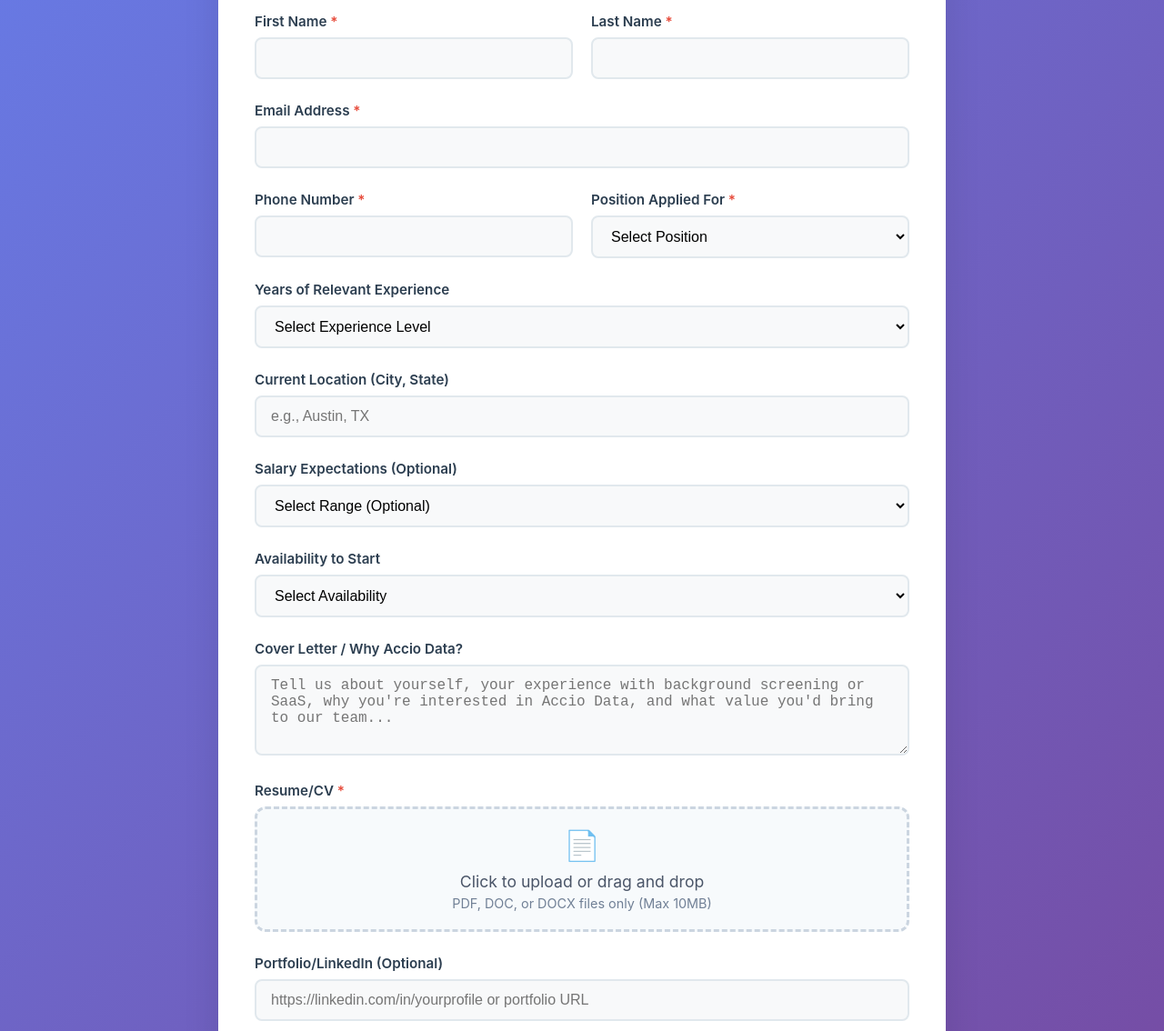
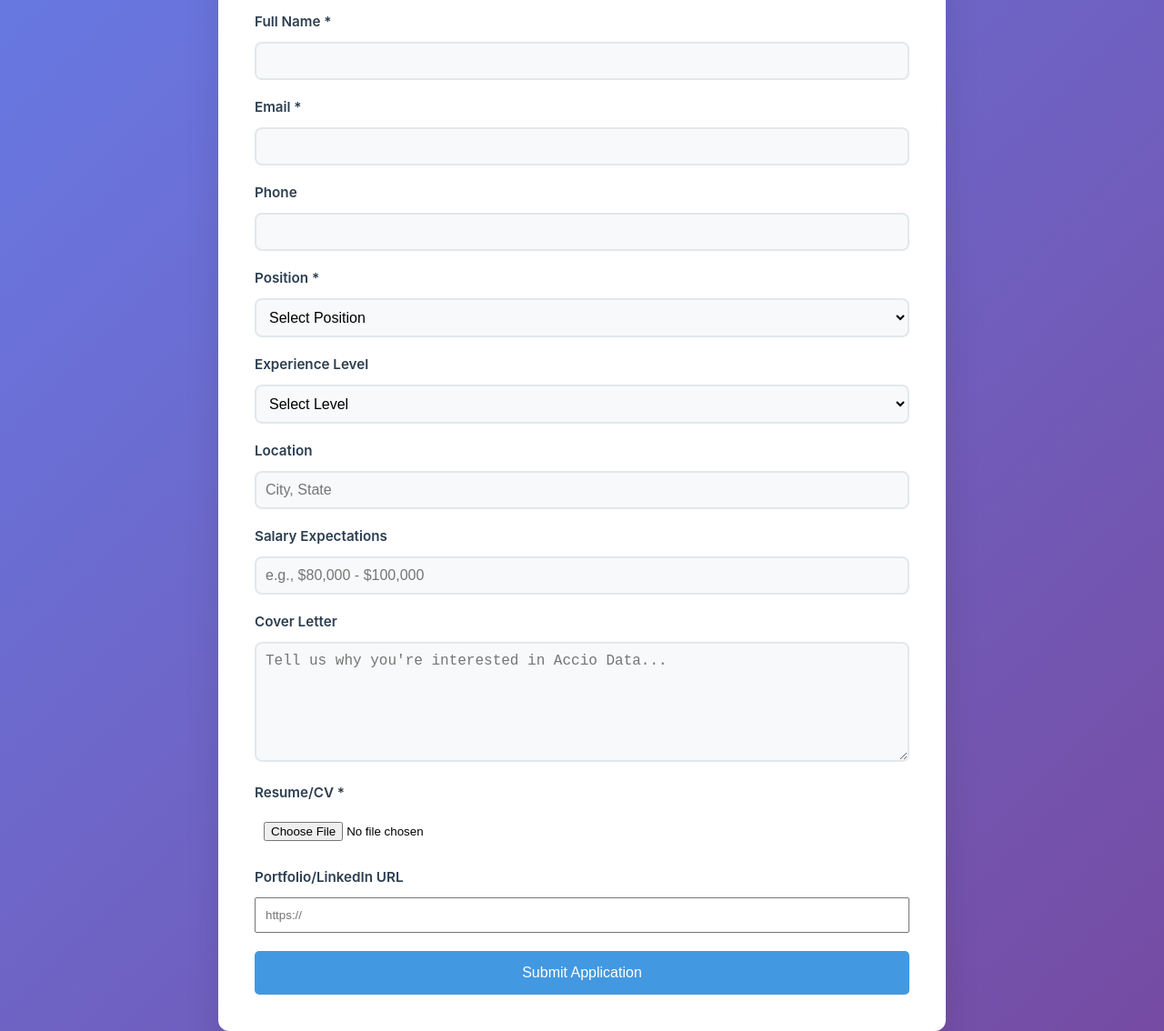
Before and after one commit to codymoch/accio-applicant-form, a website: page index.html in a window 1280 px wide. Shown: the part 300-1434 px from the top of the page at 91% size. Drawn offline with Linux system fonts and the light colour scheme.

Commit message:
Update index.html

```diff
--- a/index.html
+++ b/index.html
@@ -243,126 +243,88 @@
             </div>
 
             <!-- Netlify Forms with file upload -->
+<!-- Replace your entire form section with this -->
+<form name="job-application" method="POST" data-netlify="true" action="/" netlify-honeypot="bot-field">
+    <input type="hidden" name="form-name" value="job-application" />
 
-                <form name="applicant-form" method="POST" data-netlify="true" enctype="multipart/form-data">
-    <input type="hidden" name="form-name" value="applicant-form" />
+    <!-- Spam protection -->
+    <p style="display: none;">
+        <label>Don't fill this out: <input name="bot-field" /></label>
+    </p>
 
-                <div class="form-row">
-                    <div class="form-group">
-                        <label for="firstName">First Name <span class="required">*</span></label>
-                        <input type="text" id="firstName" name="firstName" required>
-                    </div>
-                    <div class="form-group">
-                        <label for="lastName">Last Name <span class="required">*</span></label>
-                        <input type="text" id="lastName" name="lastName" required>
-                    </div>
+    <div style="margin-bottom: 20px;">
+        <label for="name">Full Name *</label>
+        <input type="text" id="name" name="name" required style="width: 100%; padding: 10px; margin-top: 5px;">
     </div>
 
-                <div class="form-group">
-                    <label for="email">Email Address <span class="required">*</span></label>
-                    <input type="email" id="email" name="email" required>
+    <div style="margin-bottom: 20px;">
+        <label for="email">Email *</label>
+        <input type="email" id="email" name="email" required style="width: 100%; padding: 10px; margin-top: 5px;">
     </div>
 
-                <div class="form-row">
-                    <div class="form-group">
-                        <label for="phone">Phone Number <span class="required">*</span></label>
-                        <input type="tel" id="phone" name="phone" required>
+    <div style="margin-bottom: 20px;">
+        <label for="phone">Phone</label>
+        <input type="tel" id="phone" name="phone" style="width: 100%; padding: 10px; margin-top: 5px;">
     </div>
-                    <div class="form-group">
-                        <label for="position">Position Applied For <span class="required">*</span></label>
-                        <select id="position" name="position" required>
+
+    <div style="margin-bottom: 20px;">
+        <label for="position">Position *</label>
+        <select id="position" name="position" required style="width: 100%; padding: 10px; margin-top: 5px;">
             <option value="">Select Position</option>
             <option value="Software Engineer">Software Engineer</option>
-                            <option value="Senior Software Engineer">Senior Software Engineer</option>
             <option value="Product Manager">Product Manager</option>
             <option value="Data Analyst">Data Analyst</option>
             <option value="Sales Representative">Sales Representative</option>
             <option value="Customer Success Manager">Customer Success Manager</option>
-                            <option value="DevOps Engineer">DevOps Engineer</option>
-                            <option value="UI/UX Designer">UI/UX Designer</option>
-                            <option value="Quality Assurance Engineer">QA Engineer</option>
-                            <option value="Business Development">Business Development</option>
-                            <option value="Other">Other (specify in cover letter)</option>
-                        </select>
-                    </div>
-                </div>
-
-                <div class="form-group">
-                    <label for="experience">Years of Relevant Experience</label>
-                    <select id="experience" name="experience">
-                        <option value="">Select Experience Level</option>
-                        <option value="Entry Level (0-1 years)">Entry Level (0-1 years)</option>
-                        <option value="Junior (2-3 years)">Junior (2-3 years)</option>
-                        <option value="Mid-Level (4-5 years)">Mid-Level (4-5 years)</option>
-                        <option value="Senior (6-10 years)">Senior (6-10 years)</option>
-                        <option value="Expert (10+ years)">Expert (10+ years)</option>
+            <option value="Other">Other</option>
         </select>
     </div>
 
-                <div class="form-group">
-                    <label for="location">Current Location (City, State)</label>
-                    <input type="text" id="location" name="location" placeholder="e.g., Austin, TX">
-                </div>
-
-                <div class="form-group">
-                    <label for="salary">Salary Expectations (Optional)</label>
-                    <select id="salary" name="salary">
-                        <option value="">Select Range (Optional)</option>
-                        <option value="$40,000 - $60,000">$40,000 - $60,000</option>
-                        <option value="$60,000 - $80,000">$60,000 - $80,000</option>
-                        <option value="$80,000 - $100,000">$80,000 - $100,000</option>
-                        <option value="$100,000 - $120,000">$100,000 - $120,000</option>
-                        <option value="$120,000 - $150,000">$120,000 - $150,000</option>
-                        <option value="$150,000+">$150,000+</option>
-                        <option value="Negotiable">Negotiable</option>
+    <div style="margin-bottom: 20px;">
+        <label for="experience">Experience Level</label>
+        <select id="experience" name="experience" style="width: 100%; padding: 10px; margin-top: 5px;">
+            <option value="">Select Level</option>
+            <option value="Entry Level">Entry Level (0-2 years)</option>
+            <option value="Mid Level">Mid Level (3-5 years)</option>
+            <option value="Senior Level">Senior Level (6-10 years)</option>
+            <option value="Expert Level">Expert Level (10+ years)</option>
         </select>
     </div>
 
-                <div class="form-group">
-                    <label for="availability">Availability to Start</label>
-                    <select id="availability" name="availability">
-                        <option value="">Select Availability</option>
-                        <option value="Immediately">Immediately</option>
-                        <option value="2 weeks notice">2 weeks notice</option>
-                        <option value="1 month">1 month</option>
-                        <option value="2-3 months">2-3 months</option>
-                        <option value="Other">Other (specify in cover letter)</option>
-                    </select>
+    <div style="margin-bottom: 20px;">
+        <label for="location">Location</label>
+        <input type="text" id="location" name="location" placeholder="City, State" style="width: 100%; padding: 10px; margin-top: 5px;">
     </div>
 
-                <div class="form-group">
-                    <label for="coverLetter">Cover Letter / Why Accio Data?</label>
-                    <textarea id="coverLetter" name="coverLetter" placeholder="Tell us about yourself, your experience with background screening or SaaS, why you're interested in Accio Data, and what value you'd bring to our team..."></textarea>
+    <div style="margin-bottom: 20px;">
+        <label for="salary">Salary Expectations</label>
+        <input type="text" id="salary" name="salary" placeholder="e.g., $80,000 - $100,000" style="width: 100%; padding: 10px; margin-top: 5px;">
     </div>
 
-                <div class="form-group">
-                    <label for="resume">Resume/CV <span class="required">*</span></label>
-                    <div class="file-upload" id="fileUpload">
-                        <input type="file" id="resume" name="resume" accept=".pdf,.doc,.docx" required>
-                        <div class="upload-icon">📄</div>
-                        <div class="upload-text">Click to upload or drag and drop</div>
-                        <div class="upload-subtext">PDF, DOC, or DOCX files only (Max 10MB)</div>
-                        <div class="file-info" id="fileInfo"></div>
-                    </div>
+    <div style="margin-bottom: 20px;">
+        <label for="cover-letter">Cover Letter</label>
+        <textarea id="cover-letter" name="cover-letter" rows="6" placeholder="Tell us why you're interested in Accio Data..." style="width: 100%; padding: 10px; margin-top: 5px; resize: vertical;"></textarea>
     </div>
 
-                <div class="form-group">
-                    <label for="portfolio">Portfolio/LinkedIn (Optional)</label>
-                    <input type="text" id="portfolio" name="portfolio" placeholder="https://linkedin.com/in/yourprofile or portfolio URL">
+    <div style="margin-bottom: 20px;">
+        <label for="resume">Resume/CV *</label>
+        <input type="file" id="resume" name="resume" accept=".pdf,.doc,.docx" required style="width: 100%; padding: 10px; margin-top: 5px;">
     </div>
 
-                <button type="submit" class="submit-btn" id="submitBtn">
+    <div style="margin-bottom: 20px;">
+        <label for="portfolio">Portfolio/LinkedIn URL</label>
+        <input type="url" id="portfolio" name="portfolio" placeholder="https://" style="width: 100%; padding: 10px; margin-top: 5px;">
+    </div>
+
+    <button type="submit" style="background: #4299e1; color: white; padding: 15px 30px; border: none; border-radius: 5px; font-size: 16px; cursor: pointer; width: 100%;">
         Submit Application
     </button>
+</form>
 
-                <div class="success-message" id="successMessage">
-                    <strong>Success!</strong> Your application has been submitted successfully. We'll review your information and get back to you within 5-7 business days. Thank you for your interest in Accio Data!
+<div id="success-message" style="display: none; background: #d4edda; color: #155724; padding: 20px; border-radius: 5px; margin-top: 20px;">
+    <strong>Thank you!</strong> Your application has been submitted successfully. We'll be in touch soon!
 </div>
 
-                <div class="error-message" id="errorMessage">
-                    <strong>Error!</strong> There was a problem submitting your application. Please check your internet connection and try again. If the problem persists, please email your application directly to careers@acciodata.com.
-                </div>
-            </form>
         </div>
     </div>
 
```
Lines whose indentation alone changed are shown as unchanged.
